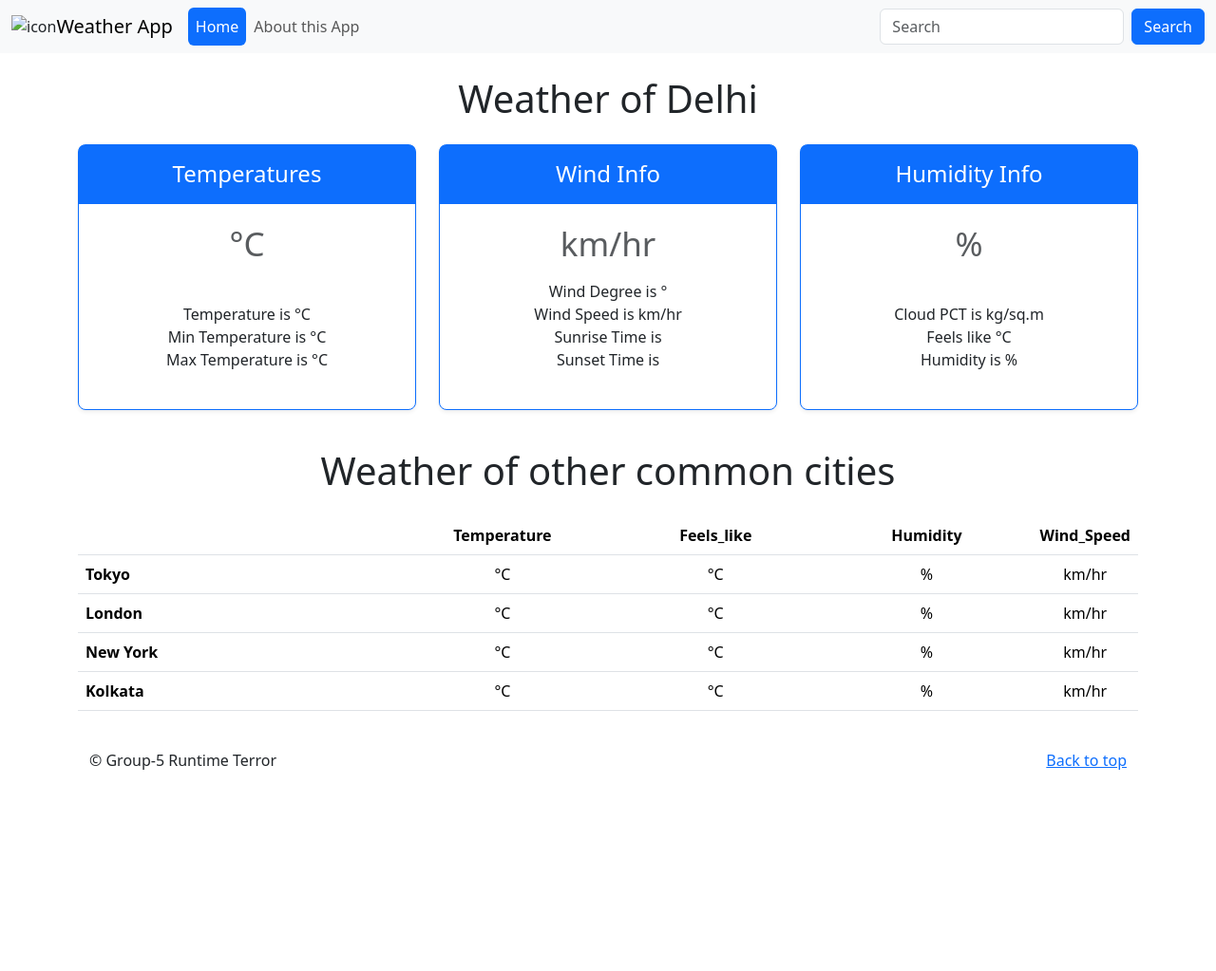
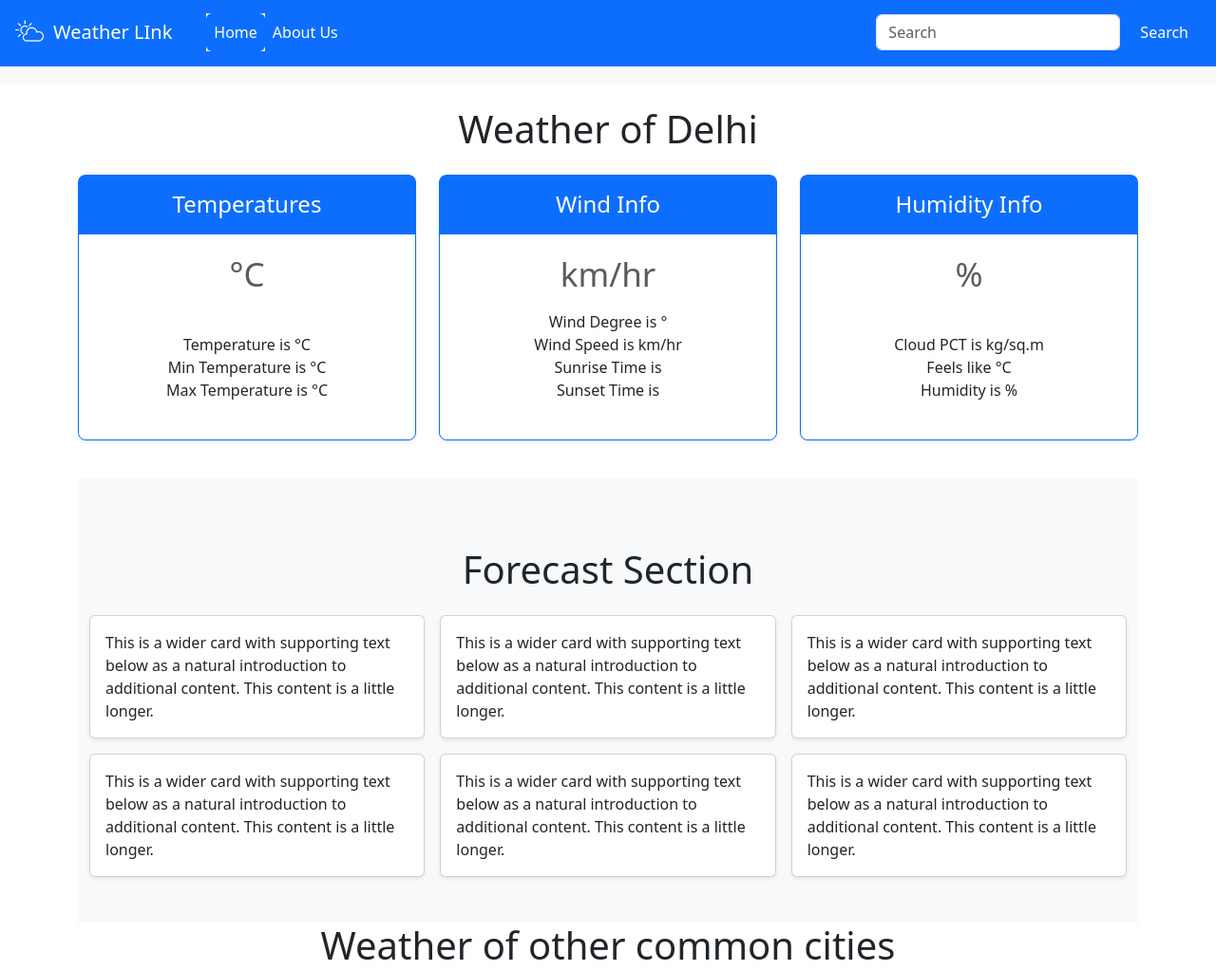
Before and after one commit to taslimansari/weather-app, a plain HTML site: page index.html in a window 1280 px wide. Shown: the top 1023 px of the page at 95% size. Before the commit the page ends 853 px from the top, so only its background shows below. Drawn offline with nearby package versions, Linux system fonts and the light colour scheme; no server answers.

Commit message:
Update index.html

```diff
--- a/index.html
+++ b/index.html
@@ -9,26 +9,26 @@
 </head>
 <body>
   <nav class="navbar navbar-expand-lg bg-body-tertiary">
-    <div class="container-fluid">
-      <img src="icon.jpg" alt="icon">
-      <a class="navbar-brand" href="#">Weather App</a>
+    <div class="container-fluid" style="background-color: #0d6efd; padding: 16px; color: #ffffff; margin-top: -10px; margin-bottom: 10px;">
+      <img src="icon.png" style="width: 40px; padding-right: 10px;" alt="icon">
+      <a class="navbar-brand" href="index.html" style="color: #ffffff; padding-right: 20px;">Weather LInk</a>
       <button class="navbar-toggler" type="button" data-bs-toggle="collapse" data-bs-target="#navbarSupportedContent"
         aria-controls="navbarSupportedContent" aria-expanded="false" aria-label="Toggle navigation">
         <span class="navbar-toggler-icon"></span>
       </button>
       <div class="collapse navbar-collapse" id="navbarSupportedContent">
         <ul class="navbar-nav me-auto mb-2 mb-lg-0">
-          <li class="nav-item">
-            <a class="nav-link active text-bg-primary border-primary btn" aria-current="page" href="#">Home</a>
+          <li class="nav-item" style="background-color: #ffffff;">
+            <a class="nav-link active text-bg-primary border-primary btn" aria-current="page" href="index.html" >Home</a>
           </li>
           <li class="nav-item">
-            <a class="nav-link" href="about.html">About this App</a>
+            <a class="nav-link" href="about.html" style="color: #ffffff;">About Us</a>
           </li>
         </ul>
         <form class="d-flex" role="search">
           <input id="city" class="form-control me-2" type="search" placeholder="Search" aria-label="Search">
           <button class="btn btn-outline-success text-bg-primary border-primary" type="submit"
-            id="submit">Search</button>
+            id="submit" >Search</button>
         </form>
       </div>
     </div>
@@ -89,6 +89,94 @@
           </div>
         </div>
       </div>
+
+
+
+      <!-- Forecase section -->
+      <main>
+
+
+
+        <div class="album py-5 bg-body-tertiary">
+          <div class="container">
+            <h1 class="my-4 text-center">Forecast Section</h1>
+
+            <div class="row row-cols-1 row-cols-sm-2 row-cols-md-3 g-3">
+              <div class="col">
+                <div class="card shadow-sm">
+
+                  <!-- image  -->
+                  <div class="card-body">
+                    <p class="card-text"><font style="vertical-align: inherit;"><font style="vertical-align: inherit;">This is a wider card with supporting text below as a natural introduction to additional content. </font><font style="vertical-align: inherit;">This content is a little longer.</font></font></p>
+
+                  </div>
+                </div>
+              </div>
+              <div class="col">
+                <div class="card shadow-sm">
+
+                  <!-- image  -->
+                  <div class="card-body">
+                    <p class="card-text"><font style="vertical-align: inherit;"><font style="vertical-align: inherit;">This is a wider card with supporting text below as a natural introduction to additional content. </font><font style="vertical-align: inherit;">This content is a little longer.</font></font></p>
+
+                  </div>
+                </div>
+              </div>
+              <div class="col">
+                <div class="card shadow-sm">
+
+                  <!-- image  -->
+                  <div class="card-body">
+                    <p class="card-text"><font style="vertical-align: inherit;"><font style="vertical-align: inherit;">This is a wider card with supporting text below as a natural introduction to additional content. </font><font style="vertical-align: inherit;">This content is a little longer.</font></font></p>
+
+                  </div>
+                </div>
+              </div>
+
+              <div class="col">
+                <div class="card shadow-sm">
+
+                  <!-- image  -->
+                  <div class="card-body">
+                    <p class="card-text"><font style="vertical-align: inherit;"><font style="vertical-align: inherit;">This is a wider card with supporting text below as a natural introduction to additional content. </font><font style="vertical-align: inherit;">This content is a little longer.</font></font></p>
+
+                  </div>
+                </div>
+              </div>
+              <div class="col">
+                <div class="card shadow-sm">
+
+                  <!-- image  -->
+                  <div class="card-body">
+                    <p class="card-text"><font style="vertical-align: inherit;"><font style="vertical-align: inherit;">This is a wider card with supporting text below as a natural introduction to additional content. </font><font style="vertical-align: inherit;">This content is a little longer.</font></font></p>
+
+                  </div>
+                </div>
+              </div>
+              <div class="col">
+                <div class="card shadow-sm">
+
+                  <!-- image  -->
+                  <div class="card-body">
+                    <p class="card-text"><font style="vertical-align: inherit;"><font style="vertical-align: inherit;">This is a wider card with supporting text below as a natural introduction to additional content. </font><font style="vertical-align: inherit;">This content is a little longer.</font></font></p>
+
+                  </div>
+                </div>
+              </div>
+
+
+            </div>
+          </div>
+        </div>
+
+      </main>
+
+
+
+
+
+
+
       <h2 class="display-6 text-center mb-4">Weather of other common cities</h2>
       <div class="table-responsive">
         <table class="table text-center">
```
